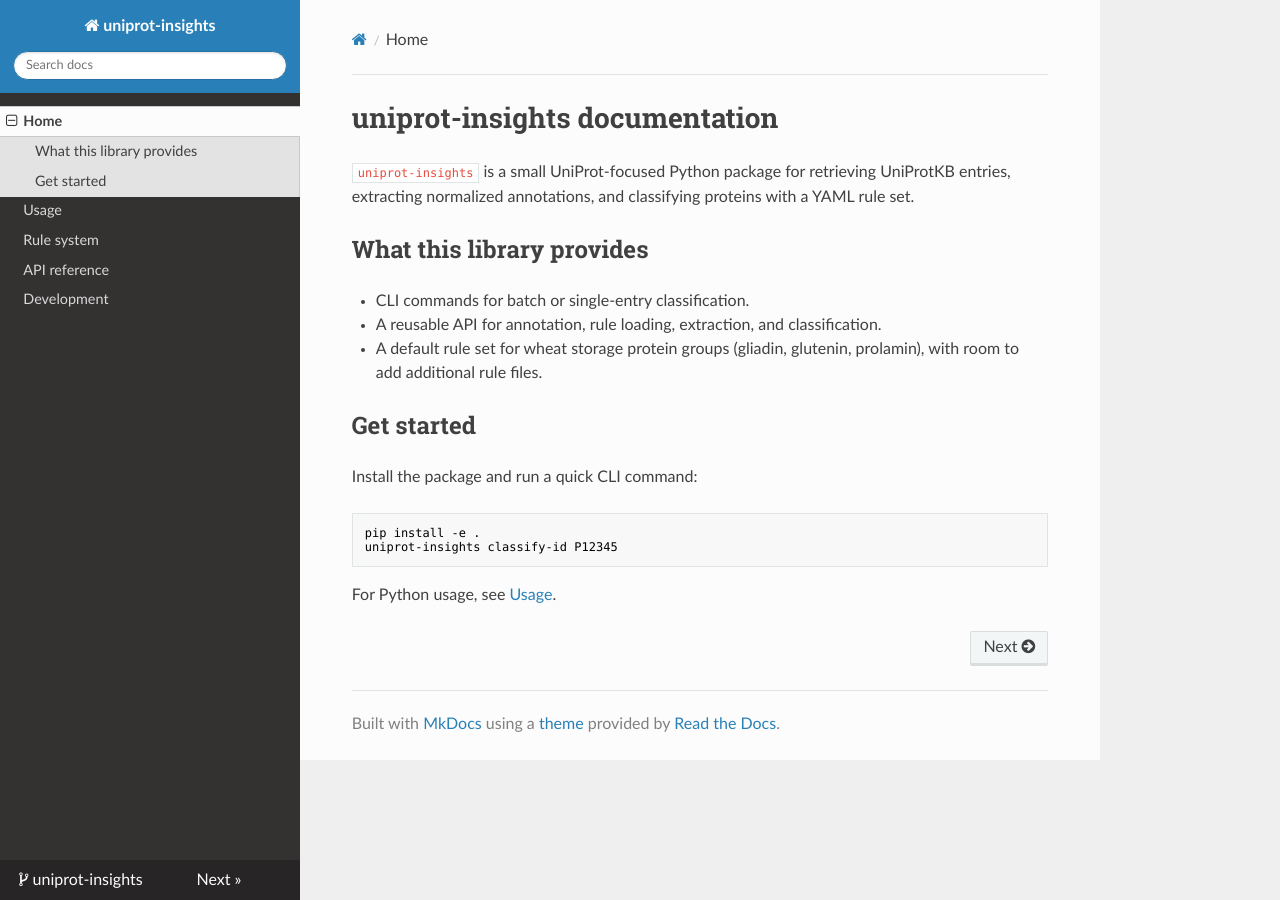
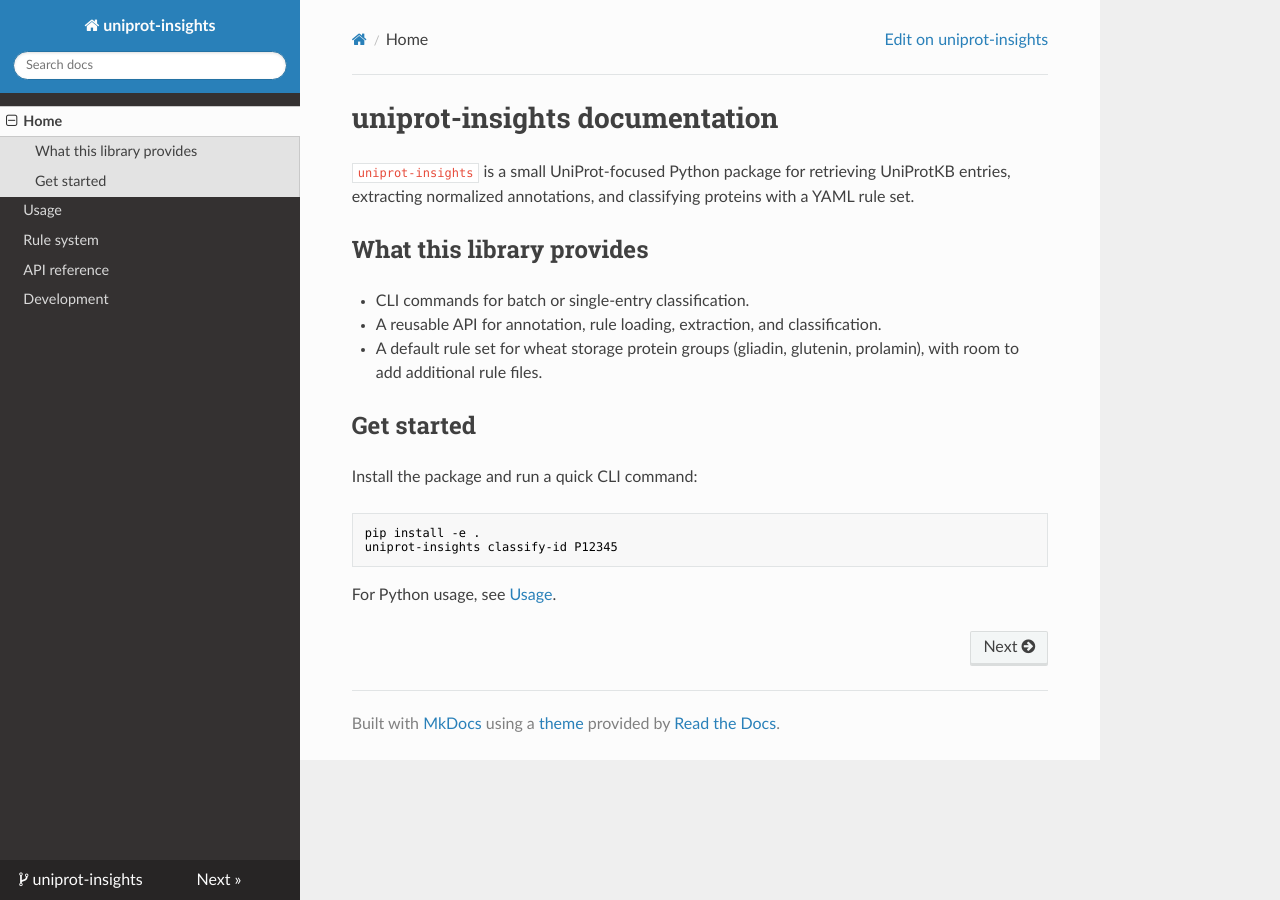
Before and after one commit to sebimarkgraf/uniprot-insights, an MkDocs documentation site: the page built from docs/index.md, in a window 1280 px wide. Built offline with MkDocs 1.6.1, drawn with Linux system fonts in a browser that asks for light colours; nearby versions of some CDN libraries; part of the change alters nothing that is shown.

```diff
--- a/mkdocs.yml
+++ b/mkdocs.yml
@@ -1,7 +1,7 @@
 site_name: uniprot-insights
 site_description: UniProt annotation extraction and subgroup classification utilities
-site_url: https://example.com/uniprot-insights
-repo_url: https://example.com/uniprot-insights
+site_url: https://sebimarkgraf.github.io/uniprot-insights/
+repo_url: https://github.com/sebimarkgraf/uniprot-insights
 repo_name: uniprot-insights
 
 nav:
```
Also changed, not shown: 1 other file.
